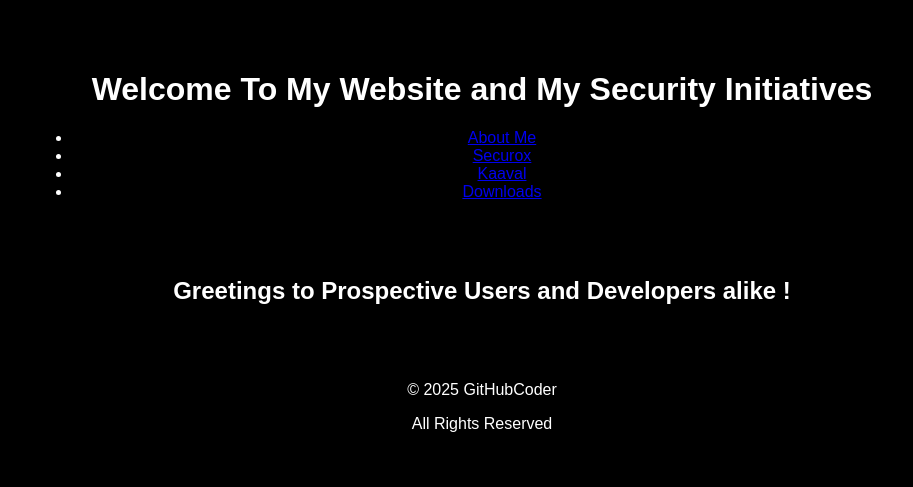
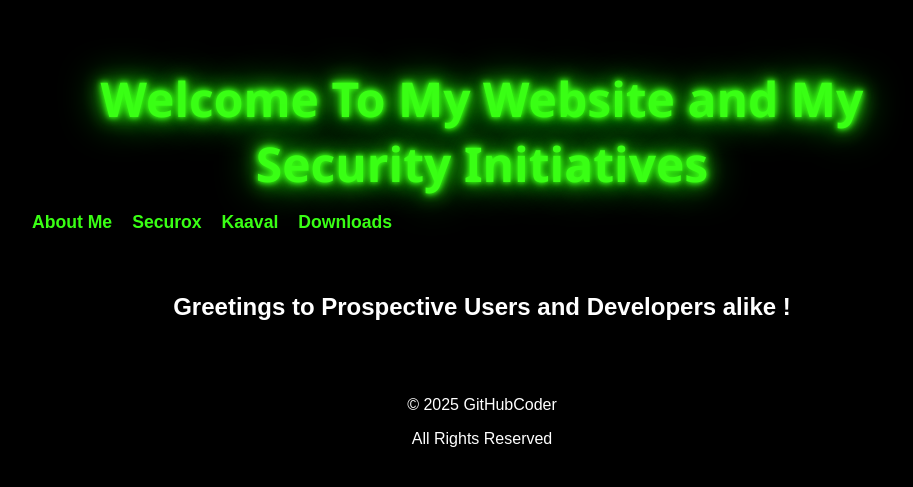
Before and after one commit to GitHubCoder144/Personal_Website, a plain HTML site: page index.html in a window 1280 px wide. Shown: the part 151-638 px from the top of the page, without its empty margins (158-1071 px from the left). Drawn offline with Linux system fonts and the light colour scheme.

Commit message:
more edits to styles

```diff
--- a/style.css
+++ b/style.css
@@ -17,3 +17,41 @@ header, main, footer {
   max-width: 900px;
   padding: 20px;
 }
+
+/* Remove bullet points and make nav horizontal */
+nav ul {
+  list-style: none;      /* Removes bullets */
+  padding: 0;            /* Remove default padding */
+  margin: 0;             /* Remove default margin */
+  display: flex;         /* Display list items in a row */
+  gap: 20px;             /* Space between links */
+}
+
+/* Style the links */
+nav ul li a {
+  color: #39ff14;        /* Neon green */
+  text-decoration: none; /* Remove underline */
+  font-weight: bold;
+  font-size: 1.1rem;
+  transition: color 0.3s ease;
+}
+
+/* Add a hover effect to links */
+nav ul li a:hover {
+  color: #00ff00;        /* Brighter green on hover */
+  text-shadow: 0 0 5px #00ff00, 0 0 10px #00ff00;
+}
+
+/* Style the main title */
+header h1 {
+  font-family: 'Segoe UI', Tahoma, Geneva, Verdana, sans-serif;
+  font-size: 3rem;
+  color: #39ff14;           /* Neon green */
+  text-align: center;
+  text-shadow:
+    0 0 5px #39ff14,
+    0 0 10px #39ff14,
+    0 0 20px #39ff14,
+    0 0 40px #0f0;
+  margin-bottom: 1rem;
+}
```
